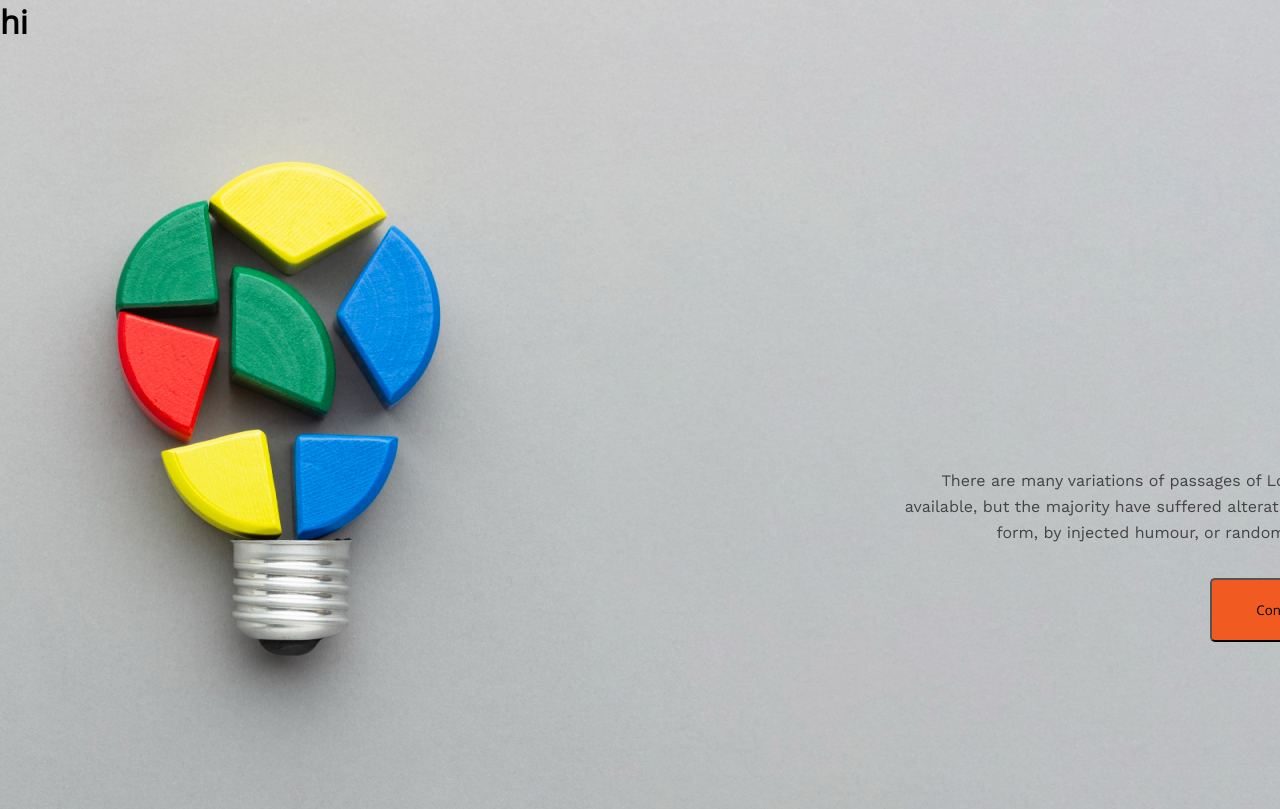
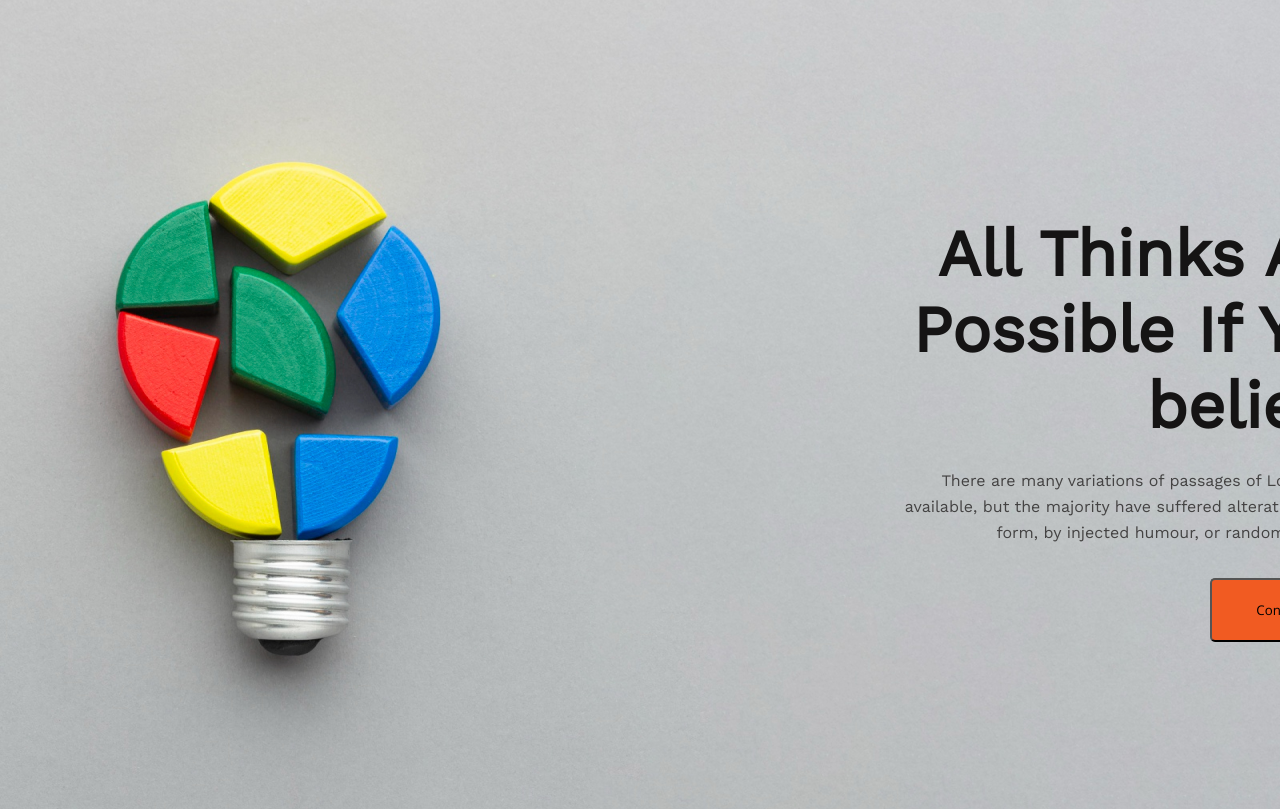
Before and after one commit to fahimfarhad-official/fast-assignment, a plain HTML site: page index.html in a window 1280 px wide. Shown: the top 809 px of the page. Drawn offline with nearby package versions, Linux system fonts and the light colour scheme.

Commit message:
some changes

```diff
--- a/index.html
+++ b/index.html
@@ -11,7 +11,7 @@
 <body>
     <header class="header">
         <div>
-           <h1><b class="">hi<b></h1>
+            <h1 class="header-text">All Thinks Are <br>Possible If You <br>believe</h1>
         </div>
         <div>
             <p class="header-paragraph">There are many variations of passages of Lorem Ipsum available, but the majority have suffered alteration in some form, by injected humour, or randomised words</p>
--- a/style/style.css
+++ b/style/style.css
@@ -1,8 +1,9 @@
+/* Default font */
 * {
     font-family: 'Open Sans', sans-serif;
     margin: 0;
 }
-
+/* header margin and beckground img */
 header {
     display: flex;
     margin: 0 auto;
@@ -14,9 +15,11 @@ header {
     height: 809px;
     margin: 0 auto;
 }
-
+/* header text, paragraph and button  style */
 .header-text {
     position: absolute;
+    font-family: 'Work Sans';
+    font-style: normal;
     width: 525px;
     height: 228px;
     left: 845px;
@@ -34,18 +37,12 @@ header {
     height: 78px;
     left: 876px;
     top: 468px;
-
     font-family: 'Work Sans';
     font-style: normal;
     font-weight: 400;
     font-size: 16px;
     line-height: 26px;
-    /* or 162% */
-
     text-align: right;
-
-    /* Dark 02 */
-
     color: #444343;
 
 }
@@ -56,7 +53,6 @@ header {
     height: 64px;
     left: 1210px;
     top: 578px;
-
     background: #F15B22;
     border-radius: 5px;
 }
```
